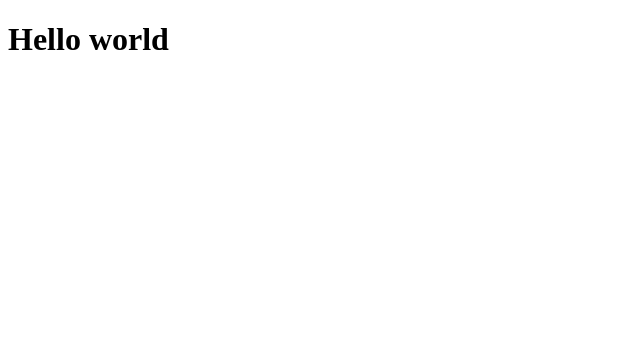
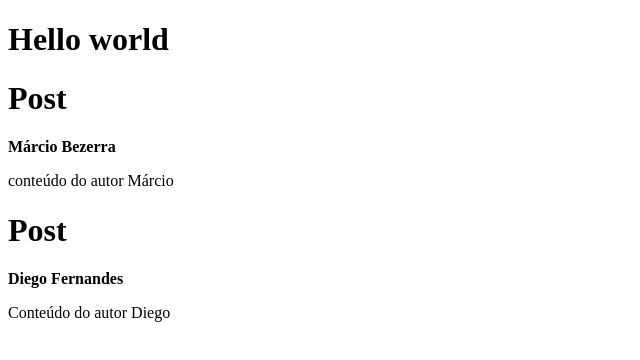
Before and after one commit to matiusbv/1_Iniciando_com_ReactJS, a React (Vite) app in the folder 01-fundamentos-reactjs/: page / in a window 1280 px wide. Shown: the top 360 px of the page, without its empty margins (0-640 px from the left). Built offline with nearby package versions, Linux system fonts and the light colour scheme.

Commit message:
3_Propriedades

```diff
--- a/01-fundamentos-reactjs/src/App.jsx
+++ b/01-fundamentos-reactjs/src/App.jsx
@@ -1,8 +1,19 @@
+import { Post } from "./Post"
 
 function App() {
   return (
     <>
       <h1>Hello world</h1>
+      <Post
+        author="Márcio Bezerra"
+        content="conteúdo do autor Márcio"
+      />
+
+      <Post
+        author="Diego Fernandes"
+        content="Conteúdo do autor Diego"
+      />
+
     </>
   )
 }
--- /dev/null
+++ b/01-fundamentos-reactjs/src/Post.jsx
@@ -0,0 +1,11 @@
+
+export function Post(props) {
+    return (
+        <div>
+            <h1>Post</h1>
+
+            <strong>{props.author}</strong>
+            <p>{props.content}</p>
+        </div>
+    )
+}
```
